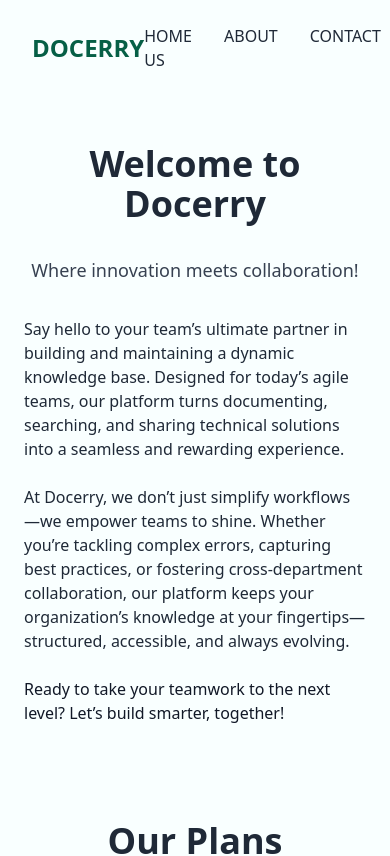
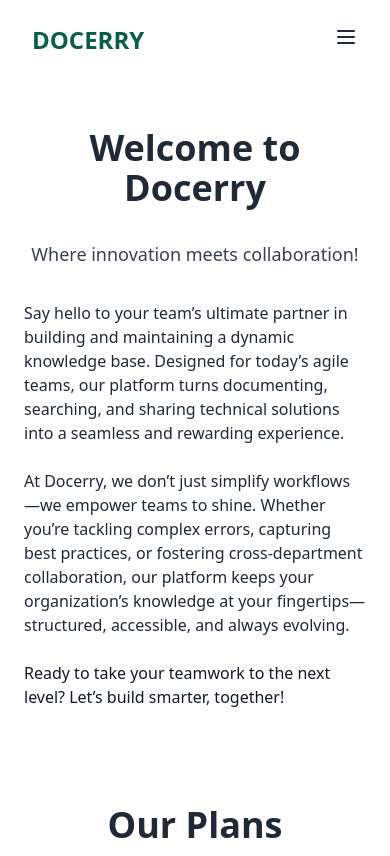
Before and after one commit to aarjookhand/docerry-frontend, a React (Create React App) app in the folder frontend/: page /about in a window 390 px wide. Shown: the top 856 px of the page. Built offline with nearby package versions, Linux system fonts and the light colour scheme.

Commit message:
feat: hamburger menu for nav, basic background color fixes

```diff
--- a/frontend/src/components/PricingPlans.js
+++ b/frontend/src/components/PricingPlans.js
@@ -2,7 +2,7 @@ import React from 'react';
 
 export default function PricingPlans() {
   return (
-    <div className="min-h-screen bg-[#F9FFFF] py-12">
+    <div className="min-h-screen bg-white py-12">
       <div className="text-center mb-12">
         <h2 className="text-4xl font-bold text-gray-800 mb-4">Our Plans</h2>
         <p className="text-gray-700">Find the plan that works best for your team.</p>
--- a/frontend/src/components/PublicNavbar.js
+++ b/frontend/src/components/PublicNavbar.js
@@ -1,15 +1,86 @@
-import React from 'react'
-import Logo from './Logo'
+import React, { useState } from 'react';
+import Logo from './Logo';
 
 export default function PublicNavbar() {
-    return (
-      <nav className="flex justify-between items-center py-6 px-8">
+  const [isOpen, setIsOpen] = useState(false);
+
+  const toggleMenu = () => {
+    setIsOpen(!isOpen);
+  };
+
+  return (
+    <nav className="bg-white">
+      <div className="flex justify-between items-center py-6 px-8">
+        {/* Logo */}
         <Logo />
-        <div className="space-x-8 font-medium">
-          <a href="/" className="text-gray-800 hover:text-gray-600">HOME</a>
-          <a href="/about" className="text-gray-800 hover:text-gray-600">ABOUT</a>
-          <a href="/contact" className="text-gray-800 hover:text-gray-600">CONTACT US</a>
+
+        {/* Desktop Menu */}
+        <div className="hidden md:flex space-x-8 font-medium">
+          <a href="/" className="text-gray-800 hover:text-gray-600">
+            HOME
+          </a>
+          <a href="/about" className="text-gray-800 hover:text-gray-600">
+            ABOUT
+          </a>
+          <a href="/contact" className="text-gray-800 hover:text-gray-600">
+            CONTACT US
+          </a>
         </div>
-      </nav>
-    )
-  }
+
+        {/* Mobile Menu Button */}
+        <div className="md:hidden">
+          <button
+            onClick={toggleMenu}
+            className="text-gray-800 focus:outline-none"
+          >
+            <svg
+              className="h-6 w-6"
+              xmlns="http://www.w3.org/2000/svg"
+              fill="none"
+              viewBox="0 0 24 24"
+              stroke="currentColor"
+            >
+              <path
+                strokeLinecap="round"
+                strokeLinejoin="round"
+                strokeWidth={2}
+                d={
+                  isOpen
+                    ? 'M6 18L18 6M6 6l12 12' // X icon for closing
+                    : 'M4 6h16M4 12h16M4 18h16' // Hamburger menu icon
+                }
+              />
+            </svg>
+          </button>
+        </div>
+      </div>
+
+      {/* Mobile Menu */}
+      {isOpen && (
+        <div className="md:hidden px-8 pb-4 bg-white">
+          <a
+            href="/"
+            className="block py-2 text-gray-800 hover:text-gray-600"
+            onClick={() => setIsOpen(false)}
+          >
+            HOME
+          </a>
+          <a
+            href="/about"
+            className="block py-2 text-gray-800 hover:text-gray-600"
+            onClick={() => setIsOpen(false)}
+          >
+            ABOUT
+          </a>
+          <a
+            href="/contact"
+            className="block py-2 text-gray-800 hover:text-gray-600"
+            onClick={() => setIsOpen(false)}
+          >
+            CONTACT US
+          </a>
+        </div>
+      )}
+    </nav>
+  );
+}
--- a/frontend/src/views/AboutPage.js
+++ b/frontend/src/views/AboutPage.js
@@ -4,7 +4,7 @@ import PricingPlans from '../components/PricingPlans'
 
 export default function AboutPage() {
   return (
-    <div className="min-h-screen bg-[#F9FFFF]">
+    <div className="min-h-screen bg-white">
       <PublicNavbar />
       <div className="max-w-4xl mx-auto py-12 px-6 text-center">
         <h1 className="text-4xl font-bold mb-8 text-gray-800">
--- a/frontend/src/views/ContactPage.js
+++ b/frontend/src/views/ContactPage.js
@@ -4,7 +4,7 @@ import ContactInfo from '../components/ContactInfo'
 
 export default function ContactPage() {
   return (
-    <div className="min-h-screen bg-[#F9FFFF]">
+    <div className="min-h-screen bg-white">
       <PublicNavbar />
       <div className="flex flex-col items-center justify-center min-h-[70vh] text-center px-4">
         <ContactInfo/>
```
